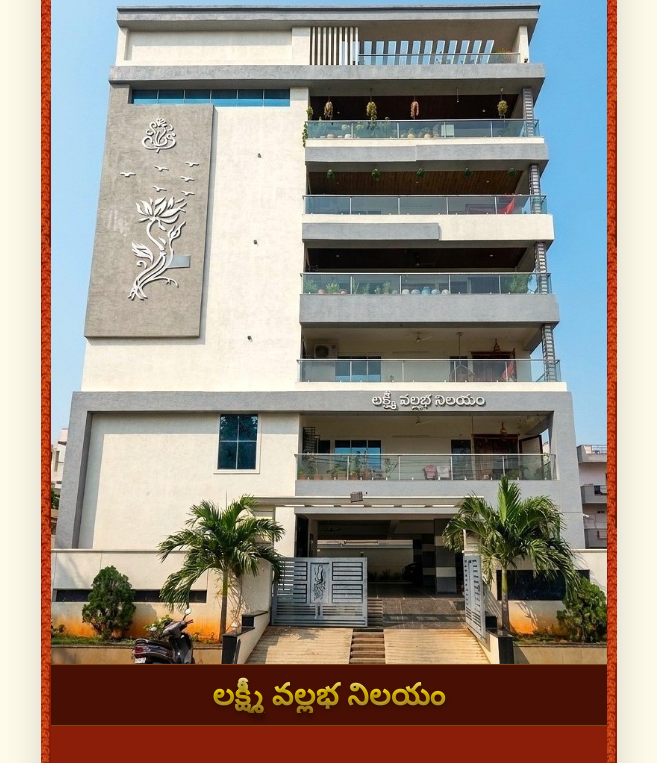
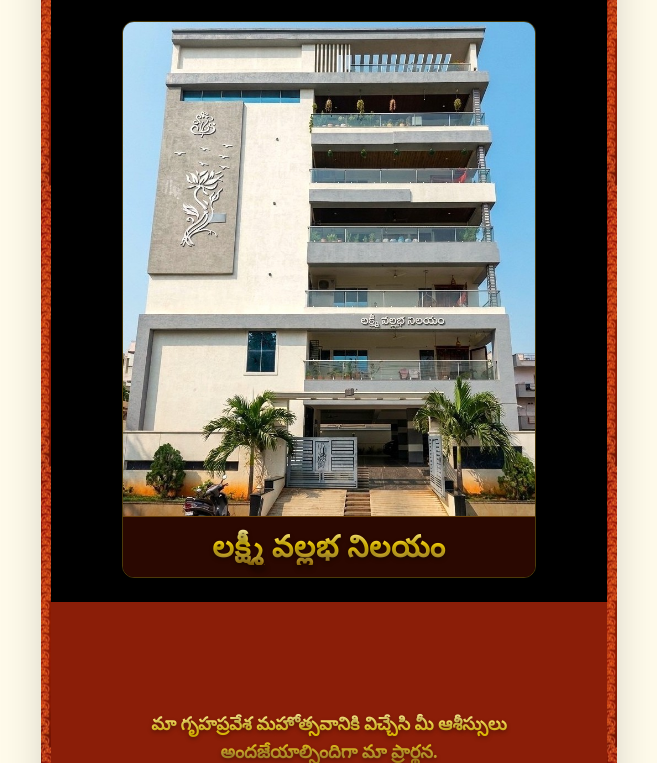
Before and after one commit to SURYATSCR/HouseWarming, a plain HTML site: page index.html in a window 1280 px wide. Shown: the part 174-937 px from the top of the page, without its empty margins (311-968 px from the left). Drawn offline with nearby package versions, Linux system fonts and the light colour scheme; a web font is replaced by a local one.

Commit message:
Refactor invitation HTML structure and styles
Updated the invitation HTML structure and styles, including improved image handling and layout adjustments.

```diff
--- a/index.html
+++ b/index.html
@@ -63,11 +63,13 @@
             <img src="balaji2.webp" alt="శ్రీ వేంకటేశ్వర స్వామి" class="w-16 h-16 sm:w-24 sm:h-24 object-contain flex-shrink-0 drop-shadow-md">
         </div>
 
-        <!-- Top Image Section (Full Uncropped Image) -->
-        <div class="relative w-full bg-black/20">
-            <img src="apartment.jpg" alt="లక్ష్మీ వల్లభ నిలయం" class="w-full h-auto block">
-            <div class="bg-black/35 py-3 px-4 text-center border-t border-b border-amber-400/30">
-                <h1 class="text-2xl sm:text-3xl font-bold tracking-wide gold-text">లక్ష్మీ వల్లభ నిలయం</h1>
+        <!-- Top Image Section (Reduced size, with black space around it) -->
+        <div class="bg-black px-5 py-5 sm:px-8 sm:py-6">
+            <div class="max-w-[88%] sm:max-w-[84%] mx-auto rounded-xl overflow-hidden shadow-lg border border-amber-400/30">
+                <img src="apartment.jpg" alt="లక్ష్మీ వల్లభ నిలయం" class="w-full h-auto block">
+                <div class="bg-[#2a0801] py-3 px-4 text-center border-t border-amber-400/30">
+                    <h1 class="text-2xl sm:text-3xl font-bold tracking-wide gold-text">లక్ష్మీ వల్లభ నిలయం</h1>
+                </div>
             </div>
         </div>
 
```
